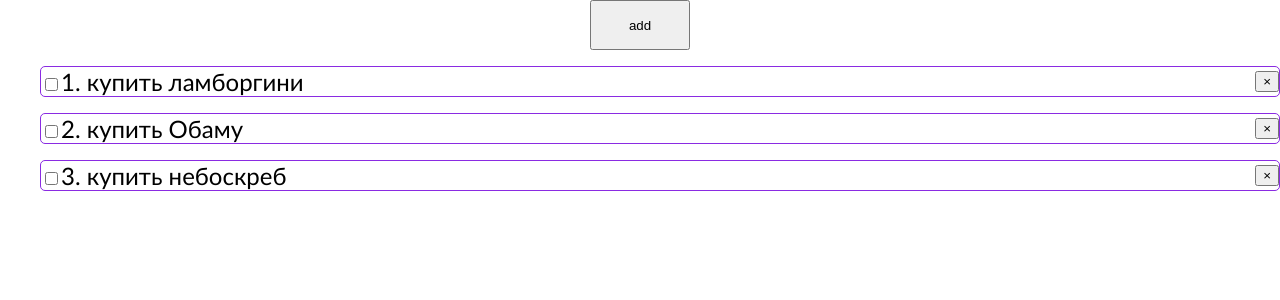
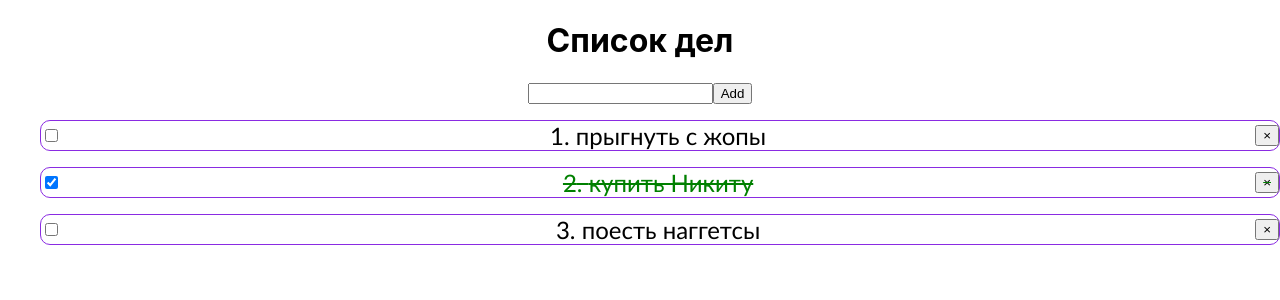
Before and after one commit to DonorOfLove/reactLearning, a React (Create React App) app: page / in a window 1280 px wide. Shown: the top 300 px of the page. Built offline with nearby package versions, Linux system fonts and the light colour scheme.

Commit message:
v0.2 remove btn added and some fixes

```diff
--- a/src/App.js
+++ b/src/App.js
@@ -1,21 +1,54 @@
-import ToDoBtn from "./toDO/btn";
+import ToDoBtn from "./toDO/TodoAdd";
+import React from 'react'
 import './App.css';
 import ToDoList from "./toDO/ToDoList";
+import Context from "./context";
+import AddTodo from "./toDO/TodoAdd";
 
-;
 
 function App() {
-    const todos = [
-        {id: 1, completed: false, title: 'купить ламборгини'},
-        {id: 3, completed: false, title: 'купить Обаму'},
-        {id: 2, completed: false, title: 'купить небоскреб'}
-        ]
+    const [todos, setTodos] = React.useState(
+        [{id: 1, completed: false, title: 'прыгнуть с жопы'},
+            {id: 2, completed: true, title: 'купить Никиту'},
+            {id: 3, completed: false, title: 'поесть наггетсы'}])
+
+
+    function toggleTodo(id) {
+        setTodos(
+            todos.map(todo => {
+                if (todo.id === id) {
+                    todo.completed = !todo.completed
+                }
+                return todo
+            })
+        )
+    }
+
+    function removeTodo(id) {
+        setTodos(todos.filter(todo => todo.id !== id))
+
+    }
+
+    function addTodo(title) {
+        setTodos(todos.concat([
+            {
+                title,
+                id: Date.now(),
+                completed: false
+            }]))
+    }
+
     return (
-        <div className="App">
-            <ToDoBtn></ToDoBtn>
-            <ToDoList todos={todos}></ToDoList>
-        </div>
-
+        <Context.Provider value={{removeTodo}}>
+            <div className="App">
+                <h1>Список дел</h1>
+                <AddTodo onCreate={addTodo}></AddTodo>
+                <ToDoList
+                    todos={todos}
+                    onToggle={toggleTodo}>
+                </ToDoList>
+            </div>
+        </Context.Provider>
     );
 }
 
--- /dev/null
+++ b/src/context.js
@@ -0,0 +1,5 @@
+import React from 'react'
+
+const Context=React.createContext()
+
+export default Context
--- a/src/index.css
+++ b/src/index.css
@@ -10,7 +10,7 @@ body {
 .todo{
     border: 1px solid blueviolet;
     display: flex;
-    border-radius: 5px;
+    border-radius: 10px;
     font-family: Candara;
     font-size: 1.5rem;
     margin-top: 1rem;
@@ -20,4 +20,6 @@ body {
 }
 .done{
     text-decoration: line-through;
+    color: green;
+    background-color: green;
 }
--- a/src/toDO/ToDoItem.js
+++ b/src/toDO/ToDoItem.js
@@ -1,20 +1,24 @@
-import React from 'react'
+import React,{useContext} from 'react'
 import PropTypes from 'prop-types'
+import Context from "../context";
 
 function ToDoItem({todo, index, onChange}) {
+    const {removeTodo} = useContext(Context)
     const classes = []
     if (todo.completed) {
         classes.push('done')
     }
     return (
-        <li className='todo'>
-            <span className={classes.join(' ')}>
-                <input type='checkbox'
-                       onChange={() => onChange(todo.id)}/>
+        <span className={classes.join(' ')}>
+            <li className='todo'>
+                <input
+                    type='checkbox'
+                    onChange={() => onChange(todo.id)}
+                    checked={todo.completed}/>
                 {index + 1}. {todo.title}
-            </span>
-            <button>&times;</button>
-        </li>
+                <button onClick={removeTodo.bind(null, todo.id)}>&times;</button>
+            </li>
+        </span>
     )
 }
 
--- /dev/null
+++ b/src/toDO/TodoAdd.js
@@ -0,0 +1,35 @@
+import React, {useState} from 'react'
+import PropTypes from 'prop-types'
+
+const styles = {
+    width: '100px',
+    height: '50px'
+}
+
+function AddTodo(onCreate) {
+    const [value, setValue] = useState('')
+
+    function submitHandler(event) {
+        event.preventDefault()
+        if (value.trim()) {
+            onCreate(value)
+            setValue('')
+        }
+    }
+
+    return (
+        <form onSubmit={submitHandler}>
+            <input
+                type="text"
+                value={value}
+                onChange={event => setValue(event.target.value)}/>
+            <button type='submit'>Add</button>
+        </form>
+    )
+
+}
+
+AddTodo.propTypes = {
+    onCreate: PropTypes.func.isRequired
+}
+export default AddTodo
--- a/src/toDO/btn.js
+++ /dev/null
@@ -1,16 +0,0 @@
-import React from 'react'
-import ToDoItem from "./ToDoItem";
-import ToDoList from "./ToDoList";
-
-
-const styles = {
-    width: '100px',
-    height: '50px'
-}
-export default function ToDoBtn() {
-return (<button style={styles} onClick={addToDo}>add</button>)
-}
-
-function addToDo() {
-    <ToDoList><ToDoItem/></ToDoList>
-}
```
Also changed, not shown: src/toDO/ToDoList.js (+7 -6 lines).
